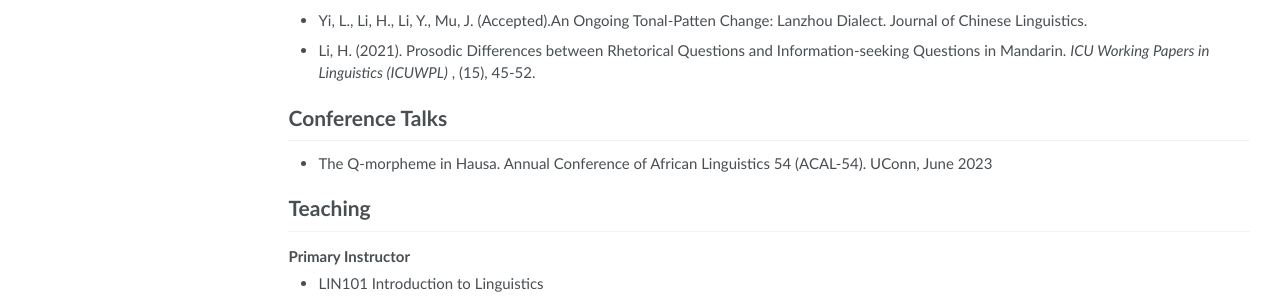
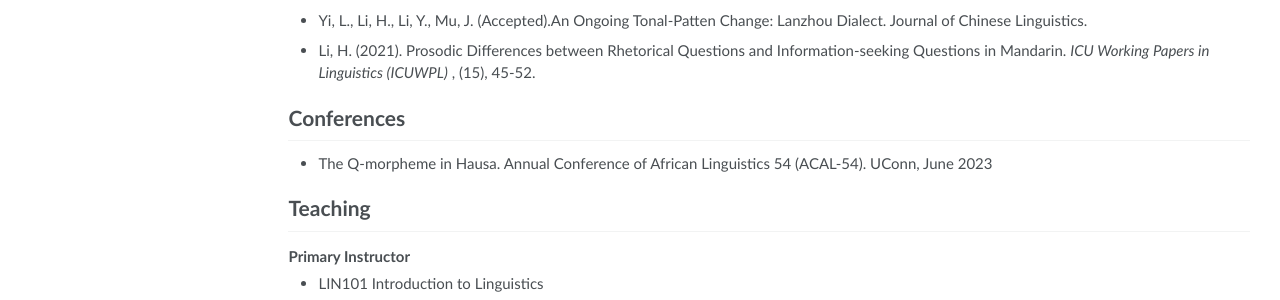
Before and after one commit to lihan829/lihan829.github.io, a Jekyll site: the page built from _pages/about.md, in a window 1280 px wide and 1238 px high. Shown: the part 662-962 px from the top of the window. Built offline with Jekyll 4.4.1, drawn with Linux system fonts in a browser that asks for light colours.

Commit message:
Update about.md

```diff
--- a/_pages/about.md
+++ b/_pages/about.md
@@ -39,7 +39,7 @@ My Chinese name is 李晗 (lǐ hán) where *lǐ* is my family name meaning "plum
 - Yi, L., Li, H., Li, Y., Mu, J. (Accepted).An Ongoing Tonal-Patten Change: Lanzhou Dialect. Journal of Chinese Linguistics.
 - Li, H. (2021). Prosodic Differences between Rhetorical Questions and Information-seeking Questions in Mandarin.  *ICU Working Papers in Linguistics (ICUWPL)* , (15), 45-52.
 
-# Conference Talks
+# Conferences
 
 - The Q-morpheme in Hausa. Annual Conference of African Linguistics 54 (ACAL-54). UConn, June 2023
 
```
